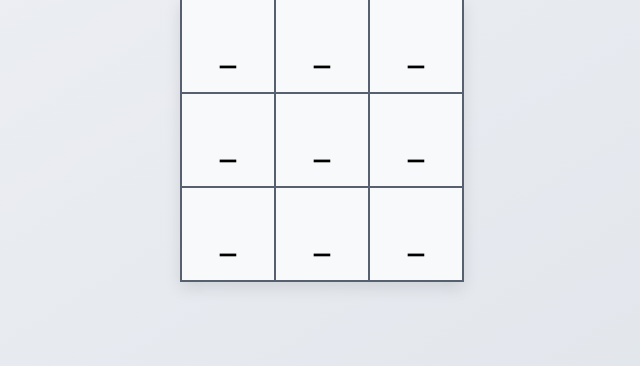
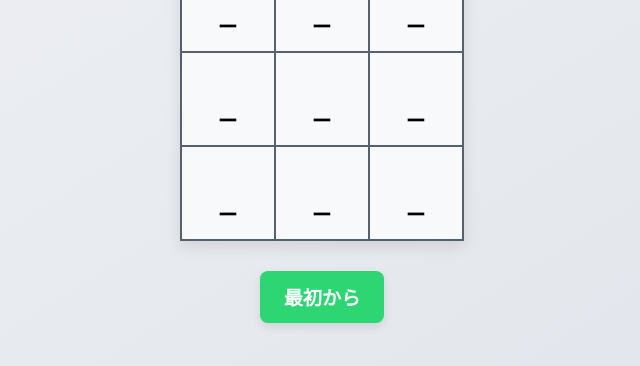
Before and after one commit to kozaku05/tic-tac-toe, a plain HTML site: page index.html in a window 1280 px wide. Shown: the part 312-678 px from the top of the page, without its empty margins (318-958 px from the left). Drawn offline with Linux system fonts and the light colour scheme.

Commit message:
最初からボタンを追加

```diff
--- a/index.html
+++ b/index.html
@@ -25,6 +25,7 @@
         <td id="3-3" onclick="Overwrite(3,3)">_</td>
       </tr>
     </table>
+    <input type="submit" value="最初から" onclick="reMatch()" />
   </body>
   <script src="script.js"></script>
 </html>
--- a/script.js
+++ b/script.js
@@ -17,7 +17,7 @@ function Overwrite(num1, num2) {
     document
       .getElementById(`${num1}-${num2}`)
       .setAttribute("data-symbol", player);
-    judgement();
+    if (judgement()) return;
     player == "O" ? (player = "X") : (player = "O");
     message.textContent = player + "の番です！";
     console.log(board);
@@ -33,7 +33,7 @@ function judgement() {
       console.log("win!" + player);
       message.textContent = player + "の勝ちです！";
       isEnd = true;
-      return;
+      return true;
     } else if (
       board[0][i] == player &&
       board[1][i] == player &&
@@ -42,14 +42,14 @@ function judgement() {
       console.log("win!" + player);
       message.textContent = player + "の勝ちです！";
       isEnd = true;
-      return;
+      return true;
     }
   }
   if (board[0][0] == player && board[1][1] == player && board[2][2] == player) {
     console.log("win!" + player);
     message.textContent = player + "の勝ちです！";
     isEnd = true;
-    return;
+    return true;
   } else if (
     board[0][2] == player &&
     board[1][1] == player &&
@@ -58,16 +58,34 @@ function judgement() {
     console.log("win!" + player);
     message.textContent = player + "の勝ちです！";
     isEnd = true;
-    return;
+    return true;
   }
   for (const row of board) {
     for (const cell of row) {
       if (cell == 0) {
-        return;
+        return false;
       }
     }
   }
   console.log("draw!!");
   message.textContent = "引き分けです！";
   isEnd = true;
+  return true;
 }
+
+function reMatch() {
+  for (let i = 1; i <= 3; i++) {
+    for (let j = 1; j <= 3; j++) {
+      document.getElementById(`${i}-${j}`).textContent = "_";
+      document.getElementById(`${i}-${j}`).removeAttribute("data-symbol");
+    }
+  }
+  isEnd = false;
+  board = [
+    [0, 0, 0],
+    [0, 0, 0],
+    [0, 0, 0],
+  ];
+  player = "O";
+  message.textContent = player + "の番です！";
+}
--- a/style.css
+++ b/style.css
@@ -64,3 +64,25 @@ td[data-symbol="X"] {
     font-size: 2rem;
   }
 }
+input[type="submit"] {
+  margin-top: 30px;
+  padding: 12px 24px;
+  font-size: 1.2rem;
+  font-weight: bold;
+  color: #ffffff;
+  background-color: #2ed573; /* 緑系 */
+  border: none;
+  border-radius: 8px;
+  box-shadow: 0 4px 10px rgba(0, 0, 0, 0.1);
+  cursor: pointer;
+  transition: background-color 0.3s, transform 0.2s;
+}
+
+input[type="submit"]:hover {
+  background-color: #1dd1a1;
+  transform: scale(1.05);
+}
+
+input[type="submit"]:active {
+  background-color: #10ac84;
+}
```
